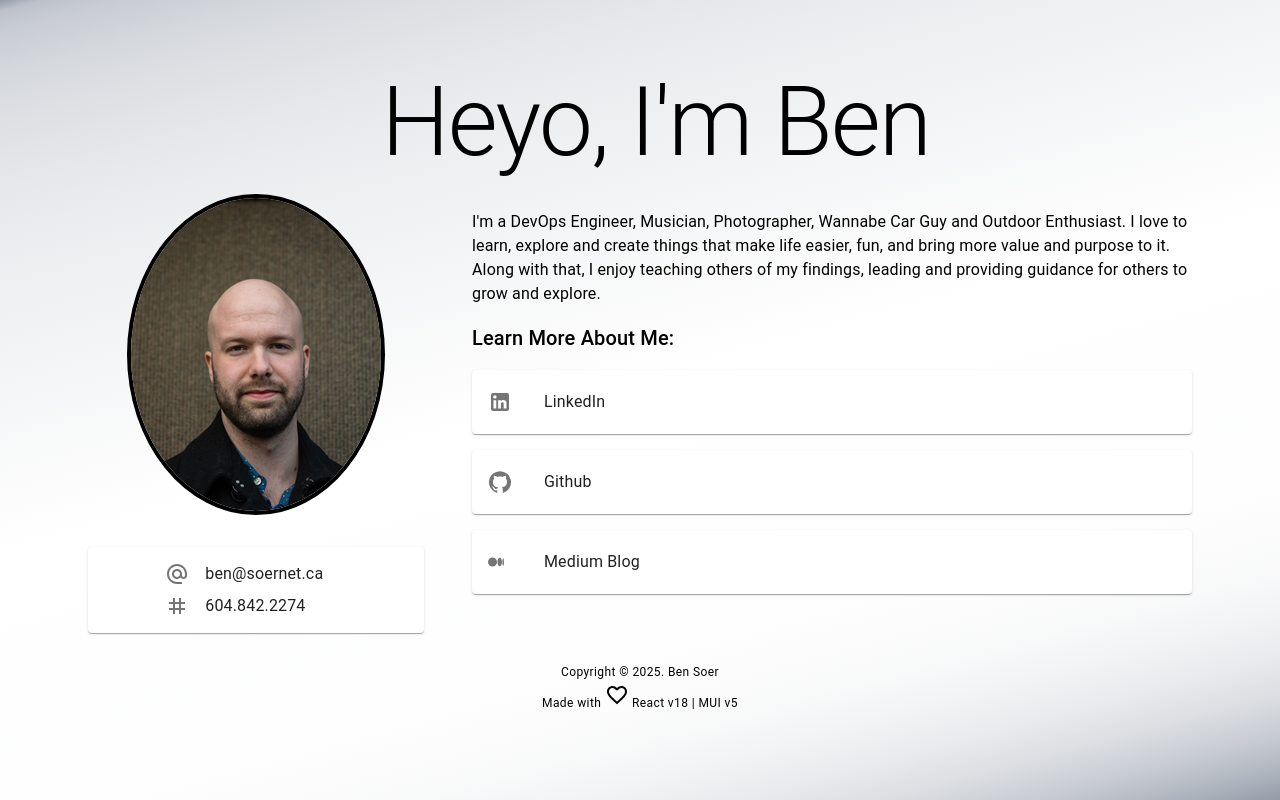
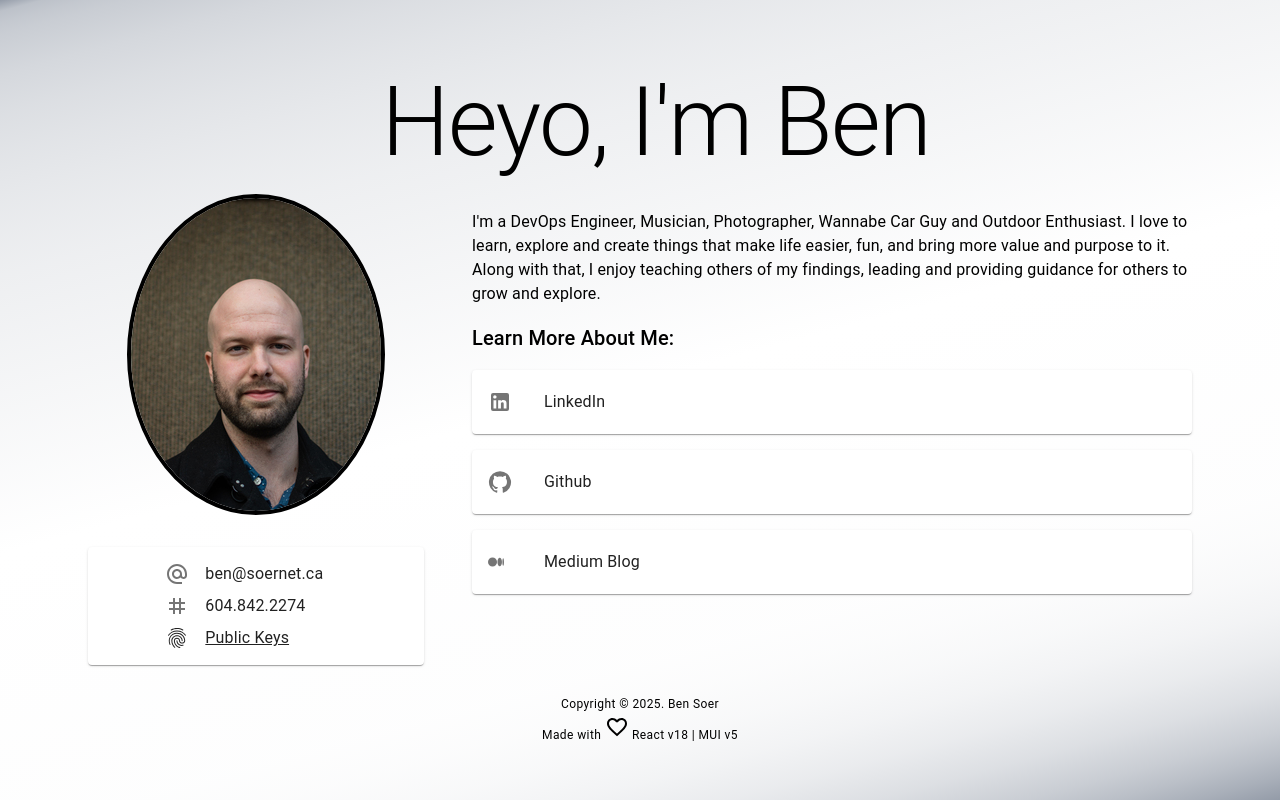
Before and after one commit to debenstack/debenstack-profile, a React (Create React App) app in the folder src/: page / in a window 1280 px wide. Built offline with nearby package versions, Linux system fonts and the light colour scheme; no server answers.

Commit message:
added public keys entry under contact section. Updated hovers to swithc mouse to click icon

```diff
--- a/src/src/App.tsx
+++ b/src/src/App.tsx
@@ -16,6 +16,7 @@ import FavoriteBorderIcon from '@mui/icons-material/FavoriteBorder';
 import { BsMedium } from 'react-icons/bs';
 import ArticleIcon from '@mui/icons-material/Article';
 import AppsIcon from '@mui/icons-material/Apps';
+import FingerprintIcon from '@mui/icons-material/Fingerprint';
 
 function App() {
   return (
@@ -55,7 +56,13 @@ function App() {
                               <ContactEntryComponent text='604.842.2274'>
                                 <TagIcon color='action' />
                               </ContactEntryComponent>
+                              <ContactEntryComponent text='Public Keys' url='https://soernet.ca'>
+                                <FingerprintIcon />
+                              </ContactEntryComponent>
                             </ContactSectionComponent>
+
+
+
 
                         </Stack>
                       </Container>
--- a/src/src/components/ContactEntryComponent.tsx
+++ b/src/src/components/ContactEntryComponent.tsx
@@ -2,19 +2,35 @@ import { Grid, Typography } from "@mui/material";
 
 export interface ContactEntryProps {
     text: string
+    url?: string
 }
 
 export default function ContactEntryComponent(props:React.PropsWithChildren<ContactEntryProps>){
 
+    const handleOnClick = () => {
+        if(props.url !== undefined){
+            window.open(props.url, "_blank", 'noopener,noreferrer')
+        }
+    }
+
     return (
-        <Grid item container columnSpacing={2} justifyContent="center" alignContent={"center"} alignItems={"center"}>
+        <Grid item container columnSpacing={2} justifyContent="center" alignContent={"center"} alignItems={"center"}
+            onClick={handleOnClick}
+            sx={{ cursor: props.url !== undefined ? 'pointer' : 'default'}}
+        >
             <Grid container item xs={5} md={4} justifyContent={'flex-end'}>
                 {props.children}
             </Grid>
             <Grid item xs={7} md={8}>
-                <Typography>
-                    {props.text}
-                </Typography>
+                {props.url !== undefined ? (
+                    <Typography sx={{textDecoration: 'underline'}}>
+                        {props.text}
+                    </Typography>
+                ) : (
+                    <Typography>
+                        {props.text}
+                    </Typography>
+                )}
             </Grid>
         </Grid>
 
--- a/src/src/components/ListEntryComponent.tsx
+++ b/src/src/components/ListEntryComponent.tsx
@@ -92,6 +92,7 @@ export default class ListEntryComponent extends React.Component<React.PropsWithC
                     onMouseOver={this.handleOnMouseEnter}
                     onMouseLeave={this.handleOnMouseLeave}
                     onClick={this.handleOnClick}
+                    sx={{ cursor: 'pointer'}}
                 >
                     <List>
                         <ListItem secondaryAction={this.state.secondaryAction}>
```
